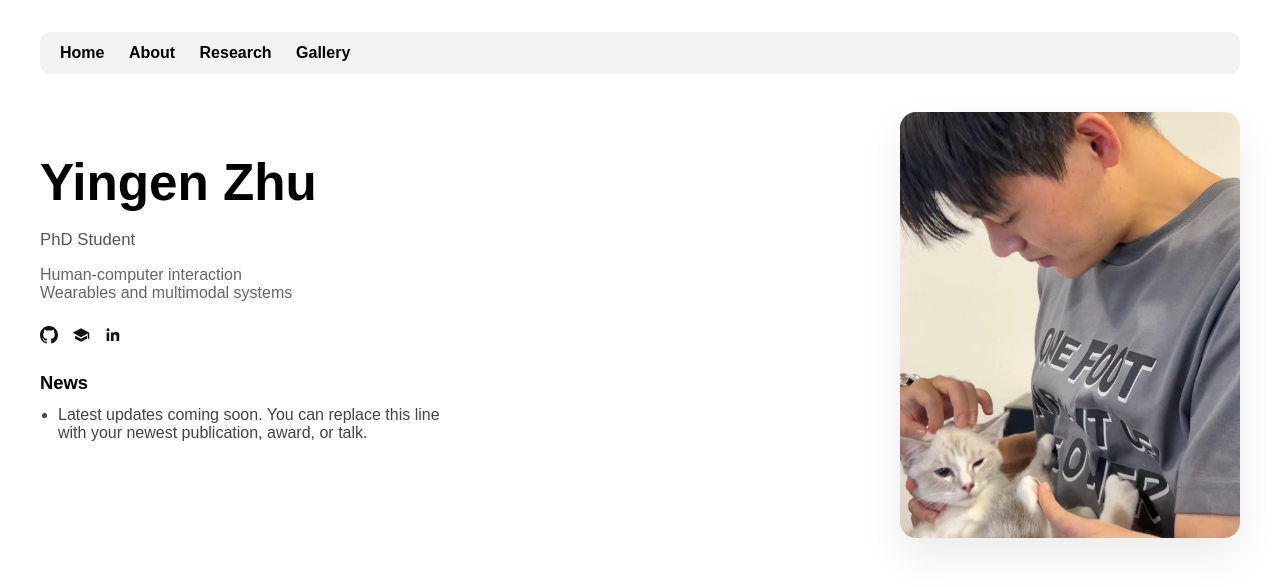
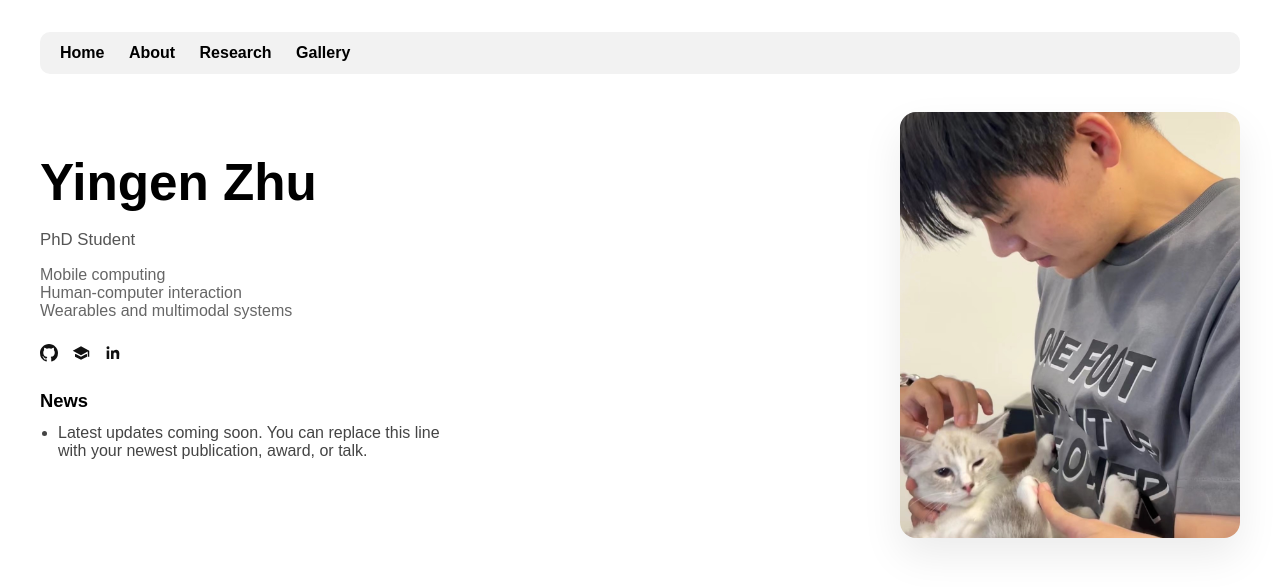
Before and after one commit to yingen-zhu/yingen-zhu.github.io, a Jekyll site: the page built from index.md, in a window 1280 px wide. Shown: the top 587 px of the page. Built offline with Jekyll 4.4.1, drawn with Linux system fonts in a browser that asks for light colours.

Commit message:
Update index.md

```diff
--- a/index.md
+++ b/index.md
@@ -105,7 +105,7 @@ title: Home
   <div class="profile-intro">
     <p class="profile-title">Yingen Zhu</p>
     <p class="profile-subtitle">PhD Student</p>
-    <p class="profile-line">Human-computer interaction<br>Wearables and multimodal systems</p>
+    <p class="profile-line">Mobile computing<br>Human-computer interaction<br>Wearables and multimodal systems</p>
 
     <div class="profile-panel">
       <div class="profile-links">
```
